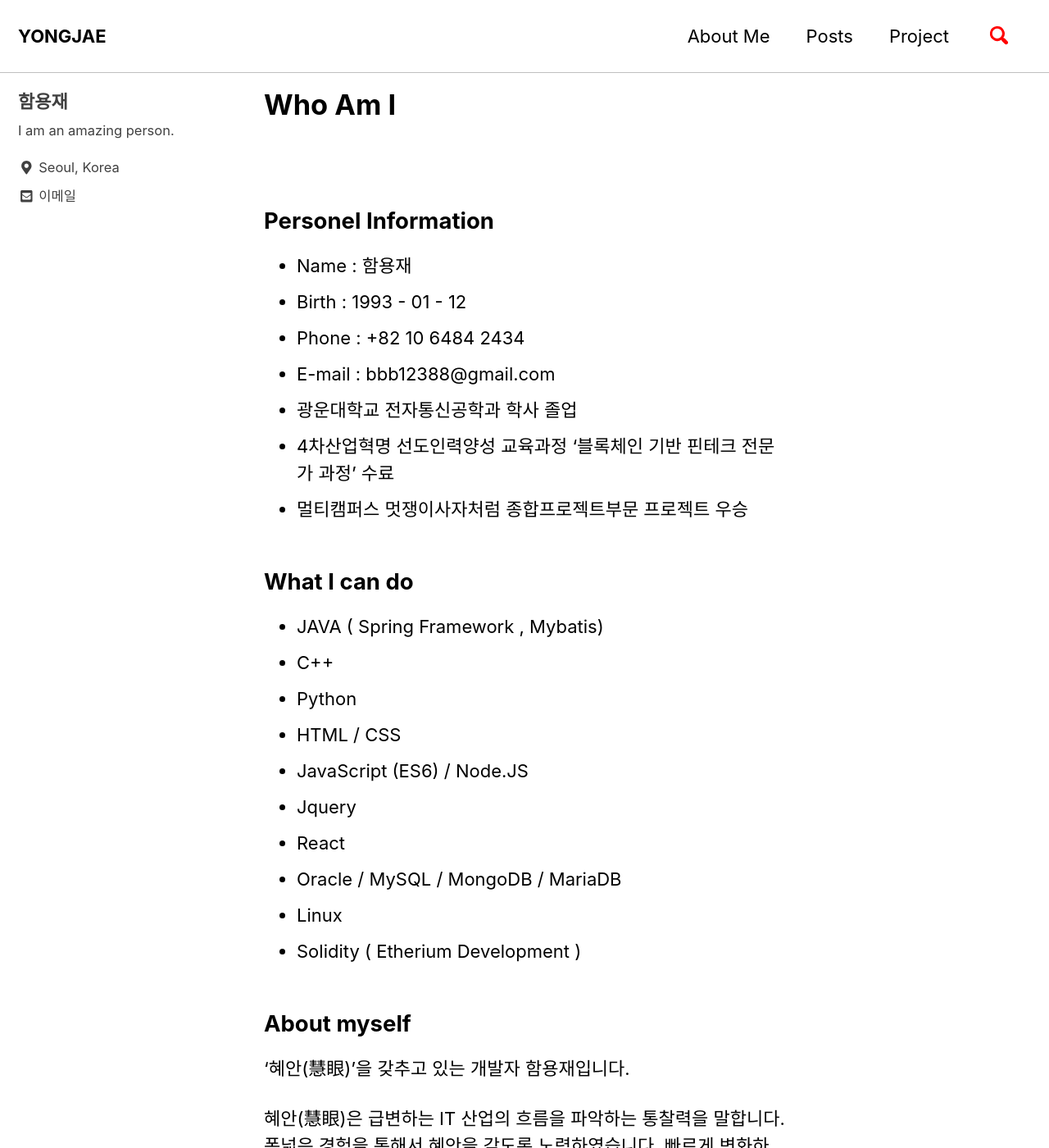
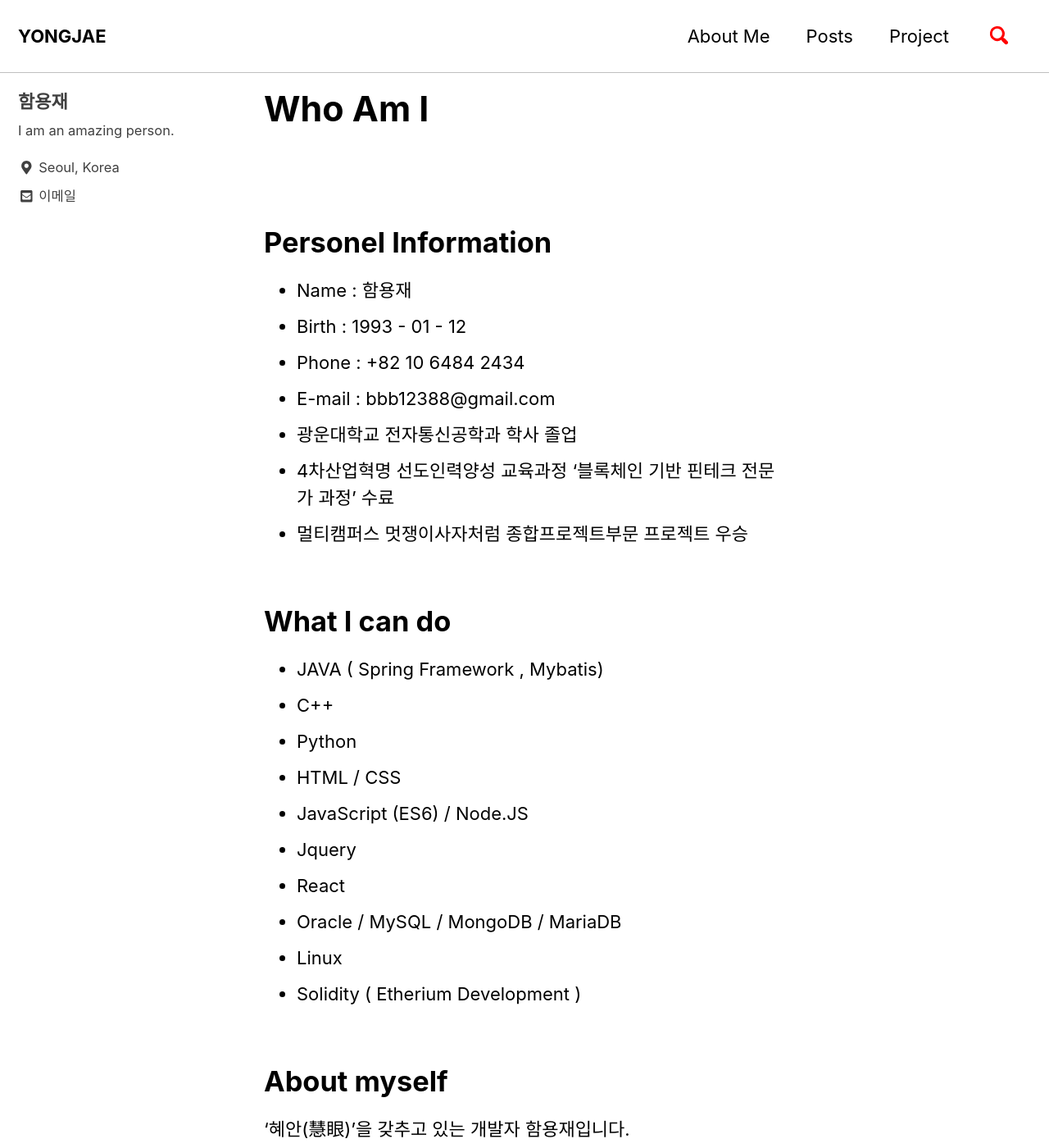
Before and after one commit to hamyongjae/hamyongjae.github.io_old2, a Jekyll site: the page built from _pages/aboutme.md, in a window 1280 px wide and 1400 px high. Shown: the whole window at 82% size. Built offline with Jekyll 4.4.1, drawn with Linux system fonts in a browser that asks for light colours; cached includes are drawn as plain includes; nearby versions of some CDN libraries.

Commit message:
font size

```diff
--- a/_sass/minimal-mistakes/_base.scss
+++ b/_sass/minimal-mistakes/_base.scss
@@ -35,19 +35,19 @@ h6 {
 
 h1 {
   margin-top: 0;
+  font-size: $type-size-2;
+}
+
+h2 {
   font-size: $type-size-3;
 }
 
-h2 {
+h3 {
   font-size: $type-size-4;
 }
 
-h3 {
+h4 {
   font-size: $type-size-5;
-}
-
-h4 {
-  font-size: $type-size-6;
 }
 
 h5 {
@@ -55,7 +55,7 @@ h5 {
 }
 
 h6 {
-  font-size: $type-size-6;
+  font-size: $type-size-7;
 }
 
 small,
```
